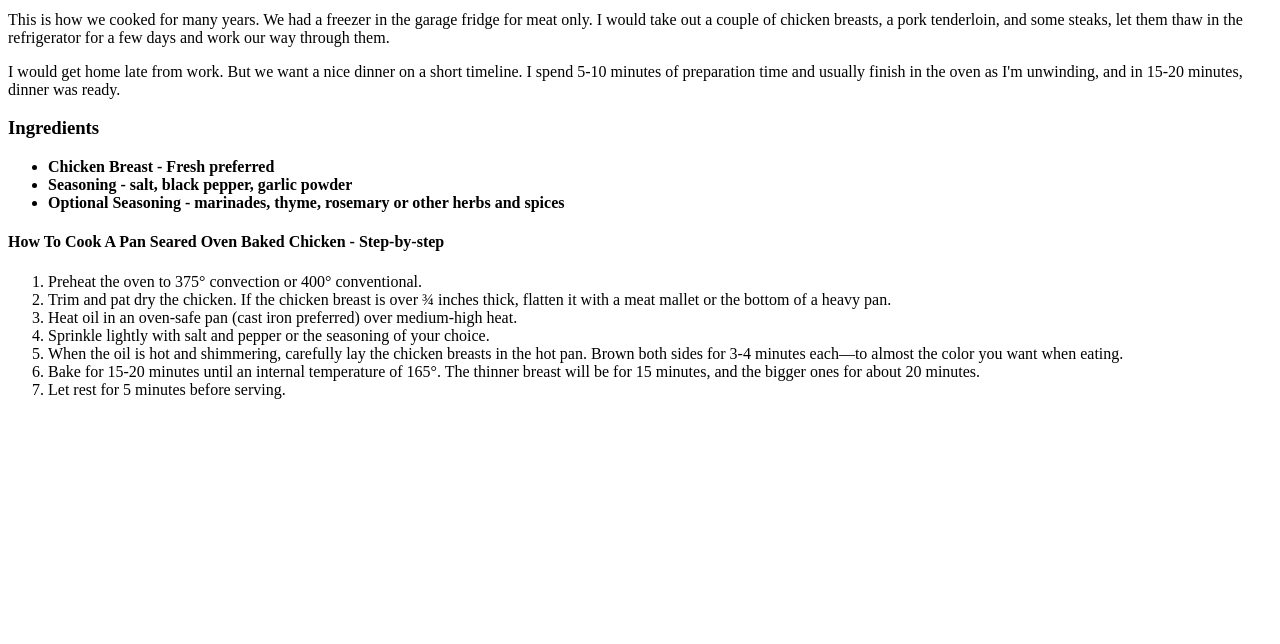
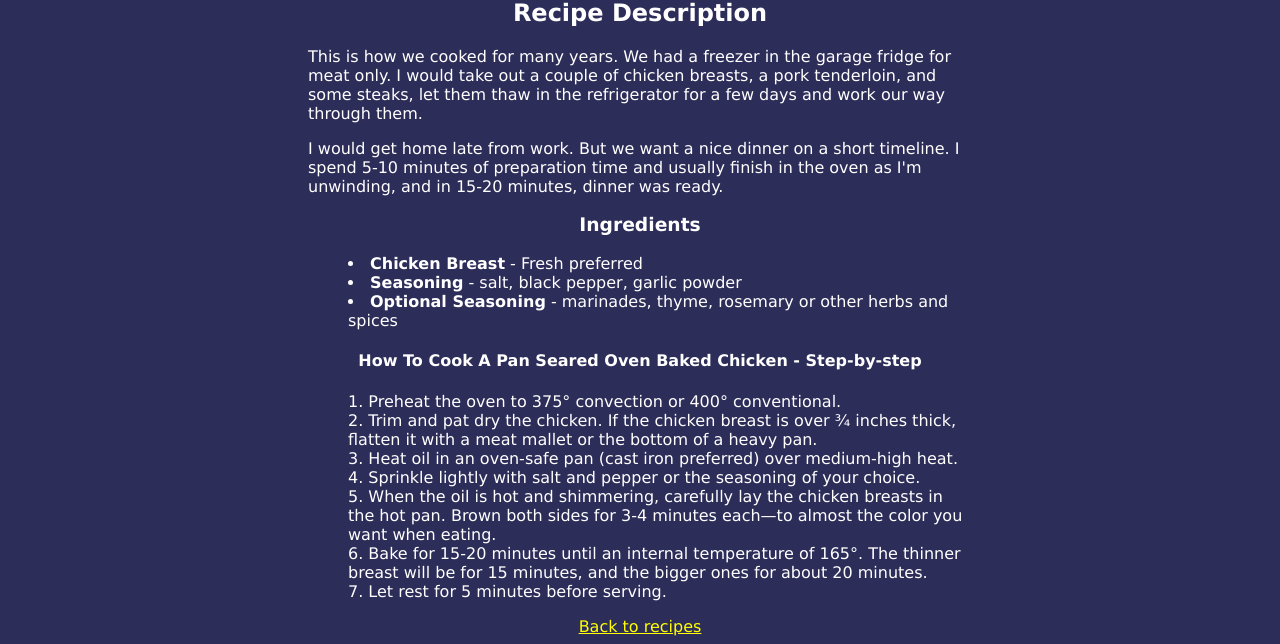
Before and after one commit to elairec85/odin-recipes, a plain HTML site: page recipes/pan-chicken.html in a window 1280 px wide. Shown: the part 440-1084 px from the top of the page. Before the commit the page ends 855 px from the top, so only its background shows below. Drawn offline with Linux system fonts and the light colour scheme.

Commit message:
Publishing Ver 2.0 of Odin Recipes
Added a stylesheet to the project to add a little
pop to the look and feel of the website.

```diff
--- /dev/null
+++ b/css/style.css
@@ -0,0 +1,27 @@
+body {
+    font-size: 16px;
+    font-family: Verdana, Arial, Helvetica, sans-serif;
+    background-color: #2d2d5a;
+    color: #ffffff;
+}
+
+h1,h2,h3,h4,h5,h6 {
+    text-align: center;
+}
+
+a {
+    color: #ffff00;
+}
+
+.imgcenter {
+    display: block;
+    margin-left: auto;
+    margin-right: auto;
+}
+
+.center {
+    text-align: left;
+    margin-left: 300px;
+    margin-right: 300px;
+    list-style-position: inside;
+}
--- a/recipes/pan-chicken.html
+++ b/recipes/pan-chicken.html
@@ -3,16 +3,18 @@
     <head>
         <meta charset="UTF-8">
         <title>Pan Seared Oven Baked Chicken Breast</title>
+        <link rel="stylesheet" href="../css/style.css">
     </head>
     <body>
+        <div class="center">
         <h1>Pan Seared Oven Baked Chicken Breast</section></h1>
-        <img src="../img/pan-chicken.jpg" height="300" width="300">
-        <h2>Pan Seared Oven Baked Chicken Breast</h2>
+        <img src="../img/pan-chicken.jpg" alt="Pan Seared Chicken" class="imgcenter" height="300" width="300">
+        <h2>Recipe Description</h2>
         <p>This is how we cooked for many years. We had a freezer in the garage fridge for meat only. I would take out a couple of chicken breasts, a pork tenderloin, and some steaks, let them thaw in the refrigerator for a few days and work our way through them.</p>
         <p>I would get home late from work. But we want a nice dinner on a short timeline. I spend 5-10 minutes of preparation time and usually finish in the oven as I'm unwinding, and in 15-20 minutes, dinner was ready.</p>
         <h3>Ingredients</h3>
         <ul>
-            <li><strong>Chicken Breast - Fresh preferred</li>
+            <li><strong>Chicken Breast</strong> - Fresh preferred</li>
             <li><strong>Seasoning</strong> - salt, black pepper, garlic powder</li>
             <li><strong>Optional Seasoning</strong> - marinades, thyme, rosemary or other herbs and spices</strong></li>
         </ul>
@@ -26,4 +28,8 @@
             <li>Bake for 15-20 minutes until an internal temperature of 165°. The thinner breast will be for 15 minutes, and the bigger ones for about 20 minutes.</li>
             <li>Let rest for 5 minutes before serving.</li>
         </ol>
+        </div>
+        <div style="text-align: center;">
+            <a href="../index.html">Back to recipes</a>
+        </div>
     </body>
```
Also changed, not shown: index.html (+3 -0 lines), recipes/crock-pot-chili.html (+8 -2 lines), recipes/strip-steak.html (+8 -2 lines).
